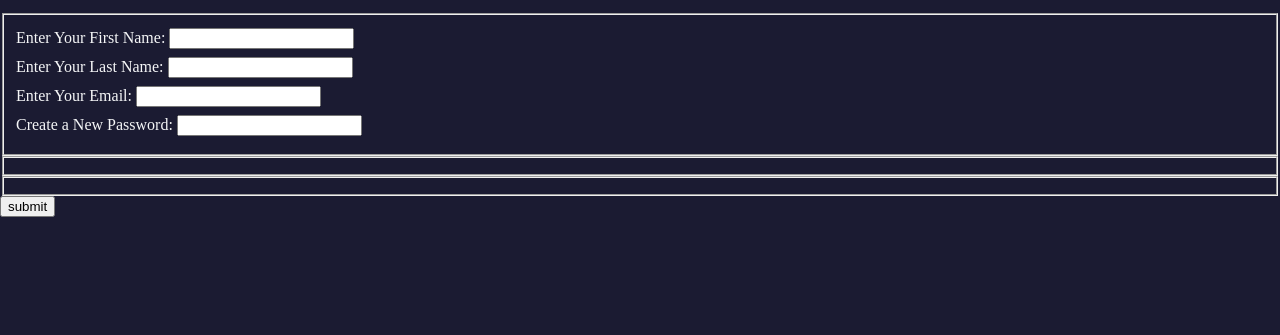
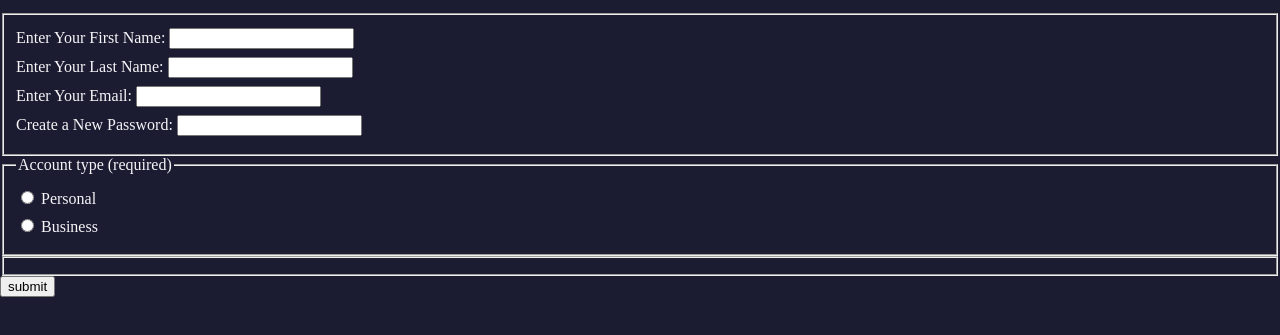
Before and after one commit to imnomee/FCC-Responsive-Form-3, a plain HTML site: page index.html in a window 1280 px wide. Shown: the part 101-436 px from the top of the page. Drawn offline with Linux system fonts and the light colour scheme.

Commit message:
second section done

```diff
--- a/index.html
+++ b/index.html
@@ -45,7 +45,27 @@
                     />
                 </label>
             </fieldset>
-            <fieldset></fieldset>
+            <fieldset>
+                <legend>Account type (required)</legend>
+                <!-- Input of radio will group by using name attribue -->
+                <!-- checked = attribute is used to select a radio or checkbox by default  -->
+                <label for="personal-account"
+                    ><input
+                        type="radio"
+                        name="account-type"
+                        id="personal-account"
+                    />
+                    Personal</label
+                >
+                <label for="business-account"
+                    ><input
+                        type="radio"
+                        name="account-type"
+                        id="business-account"
+                    />
+                    Business</label
+                >
+            </fieldset>
             <fieldset></fieldset>
             <!-- if an input type is submit,
                 it is automatically set to submit to nearest parent form -->
```
